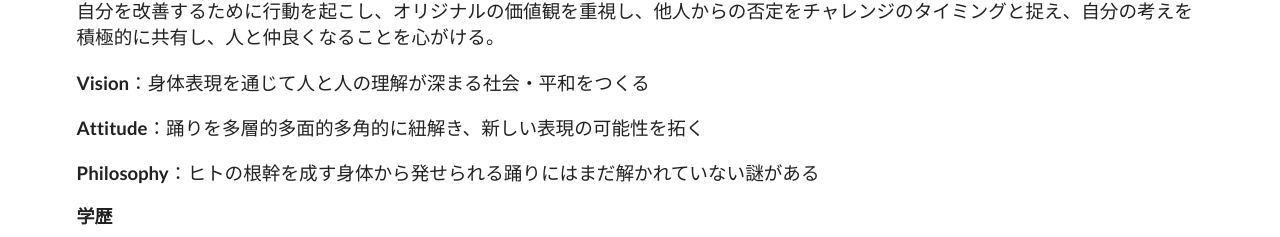
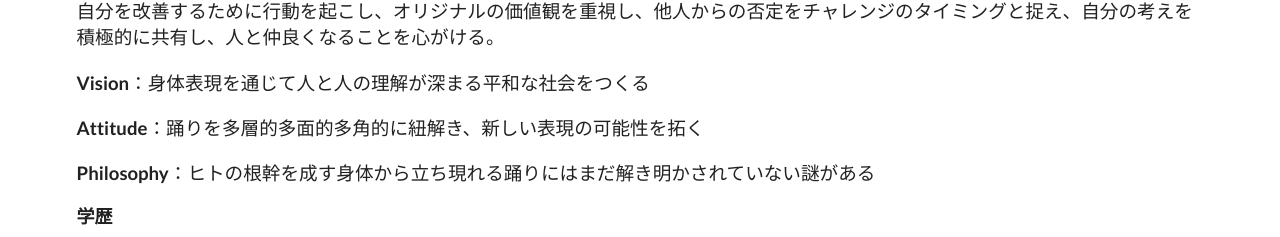
Before and after one commit to shuhei2306/shuhei2306.github.io, a website: page about-j.html in a window 1280 px wide. Shown: the part 714-951 px from the top of the page. Drawn offline with nearby package versions, Linux system fonts and the light colour scheme.

Commit message:
Update about-j.html

```diff
--- a/about-j.html
+++ b/about-j.html
@@ -299,9 +299,9 @@
                     <b class="ui header">指針</b>
                     <p> 自分を改善するために行動を起こし、オリジナルの価値観を重視し、他人からの否定をチャレンジのタイミングと捉え、自分の考えを積極的に共有し、人と仲良くなることを心がける。
                     </p>
-                    <p> <b>Vision</b>：身体表現を通じて人と人の理解が深まる社会・平和をつくる</p>
+                    <p> <b>Vision</b>：身体表現を通じて人と人の理解が深まる平和な社会をつくる</p>
 <p> <b>Attitude</b>：踊りを多層的多面的多角的に紐解き、新しい表現の可能性を拓く</p>
-<p> <b>Philosophy</b>：ヒトの根幹を成す身体から発せられる踊りにはまだ解かれていない謎がある</p>
+<p> <b>Philosophy</b>：ヒトの根幹を成す身体から立ち現れる踊りにはまだ解き明かされていない謎がある</p>
                     <b class="ui header">学歴</b>
                     <table class="ui celled table">
                         <thead>
```
